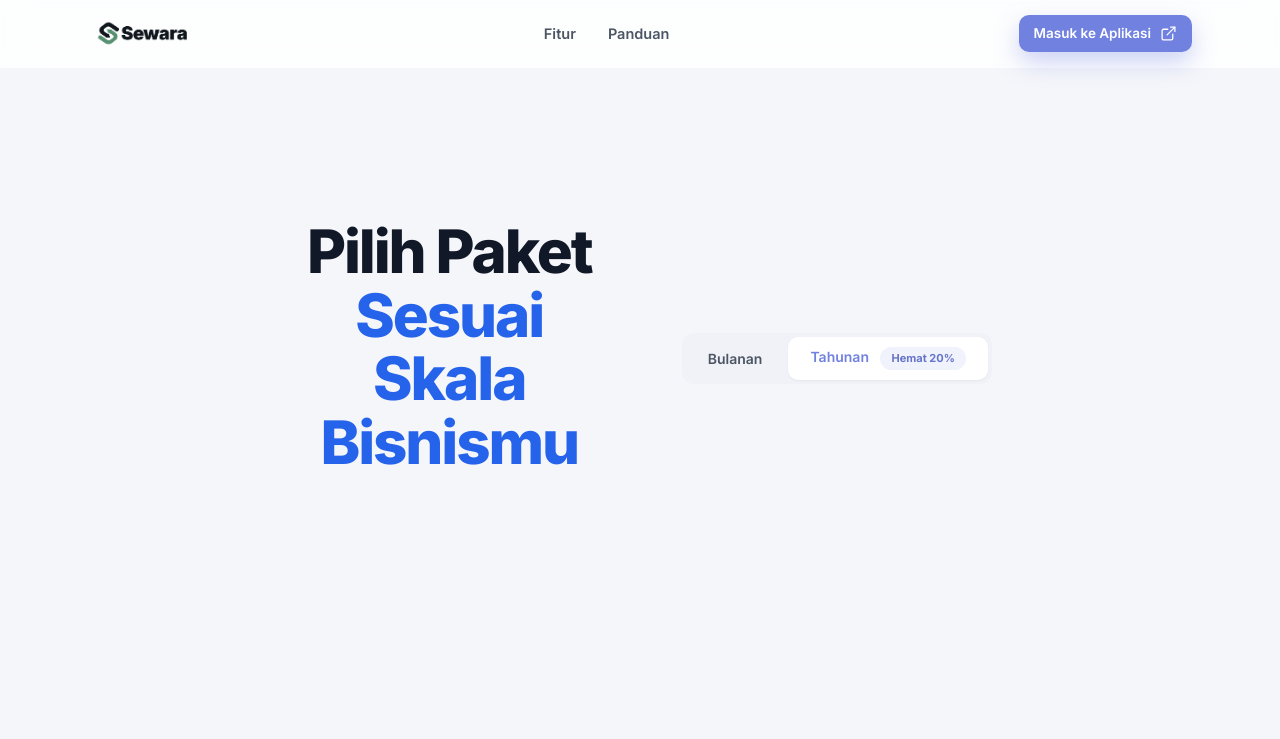
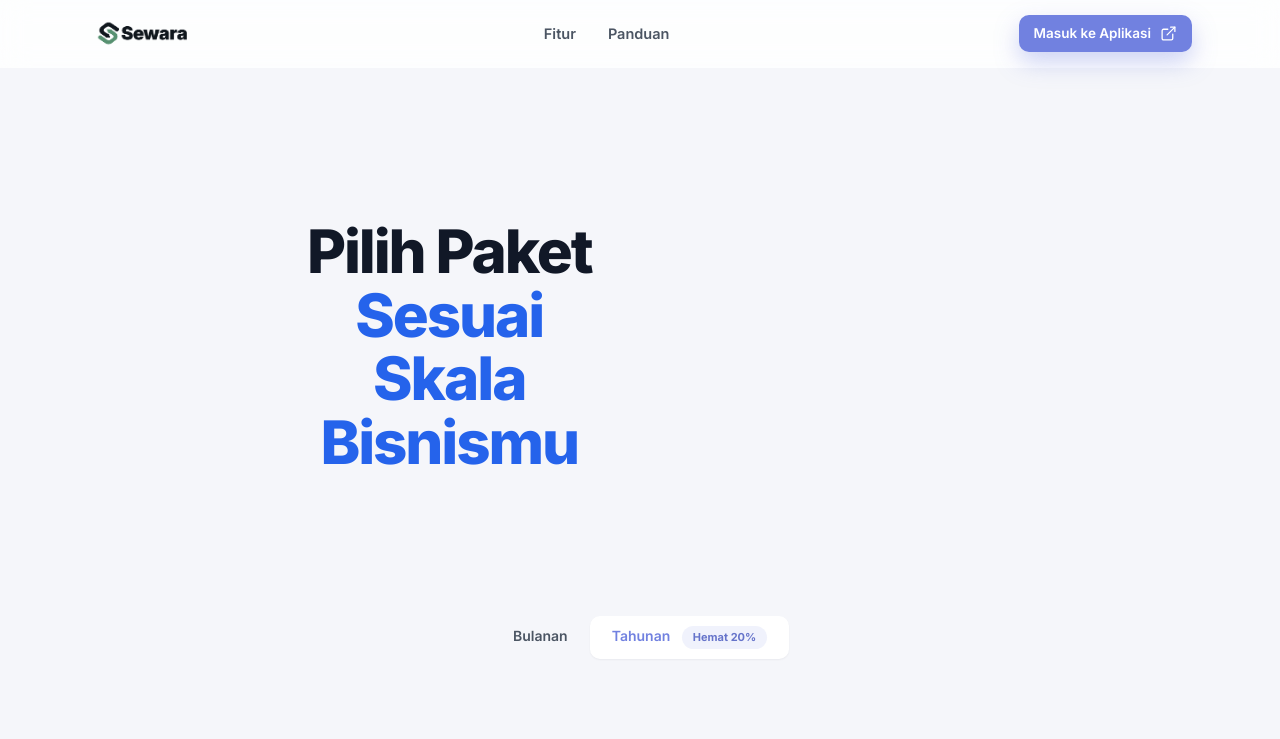
Before and after one commit to Rzp1010/Sewara-landing, a Next.js app: page /harga in a window 1280 px wide. Shown: the top 739 px of the page. Built offline with nearby package versions, Linux system fonts and the light colour scheme.

Commit message:
fix(harga): add .sw-pricing-header wrapper and CSS for vertical layout

```diff
--- a/src/app/globals.css
+++ b/src/app/globals.css
@@ -1131,14 +1131,14 @@ code {
 .sw-section-title { font-size: 28px; font-weight: 800; color: var(--sw-text); }
 .sw-section-sub { font-size: 16px; color: var(--sw-text-2); }
 
-/* Billing toggle */
-.sw-billing-toggle {
-  display: inline-flex;
-  background: var(--sw-subtle);
-  border-radius: 12px;
-  padding: 4px;
-  gap: 4px;
+/* Pricing header wrapper */
+.sw-pricing-header {
+  display: flex;
+  flex-direction: column;
+  align-items: center;
+  gap: 1rem;
 }
+
 .sw-billing-btn {
   border: none;
   background: transparent;
--- a/src/app/harga/page.js
+++ b/src/app/harga/page.js
@@ -71,12 +71,14 @@ export default function HargaPage() {
         {/* HERO */}
 <section className="sw-section sw-section--hero" aria-labelledby="harga-hero-title">
             <div className="sw-container">
+              <div className="sw-pricing-header" style={{ display: "flex", flexDirection: "column", alignItems: "center", gap: "1rem" }}>
                 <div className="sw-hero-inner" style={{ maxWidth: 760, margin: "0 auto", textAlign: "center" }}>
                   <Reveal delay={40}>
                     <h1 id="harga-hero-title" className="sw-hero-title">
                       Pilih Paket <span className="sw-accent-text">Sesuai Skala Bisnismu</span>
                     </h1>
                   </Reveal>
+                </div>
                 <Reveal delay={100}>
                   <div className="sw-billing-toggle" role="group" aria-label="Pilih siklus penagihan">
                     <button
```
Lines whose indentation alone changed are shown as unchanged.
